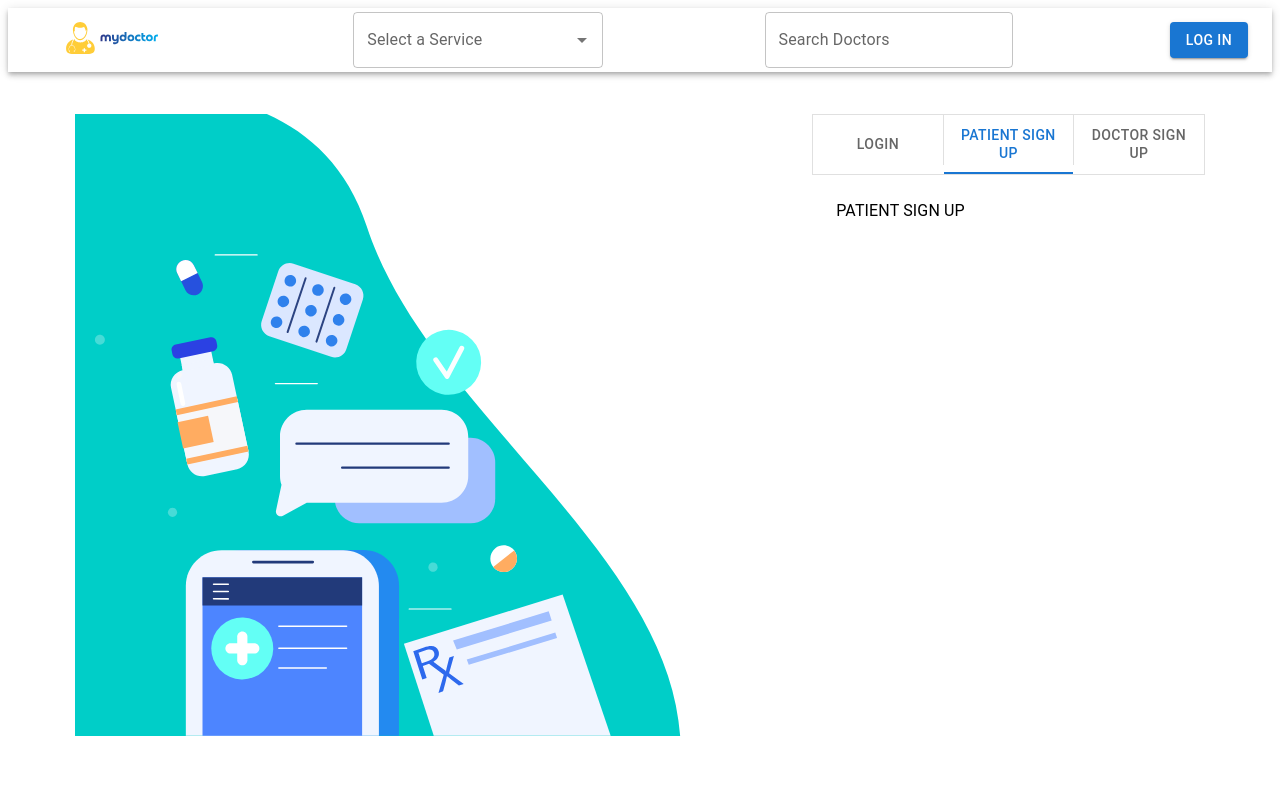
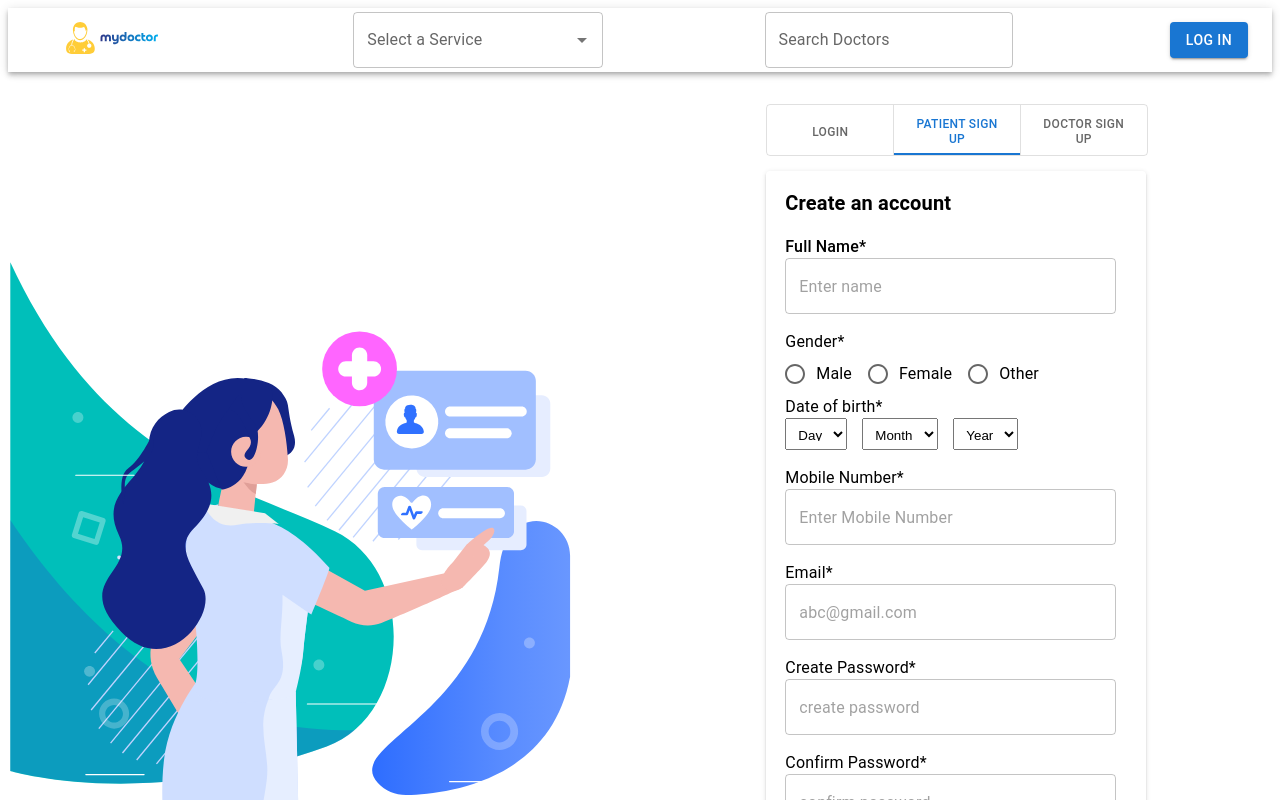
Before and after one commit to Akshat-65/my-doctor-app, a React (Create React App) app: page / in a window 1280 px wide. Both pictures are taken after a click on the tab "PATIENT SIGN UP". Shown: the top 800 px of the page. Built offline with nearby package versions, Linux system fonts and the light colour scheme.

Commit message:
rearranged layout structure and sign up form added

```diff
--- a/src/components/LogIn.js
+++ b/src/components/LogIn.js
@@ -1,17 +1,54 @@
-import Tabs from "./Tabs";
-import styles from "./LogIn.module.css";
-import image from '../assets/logInBackground.svg';
+import * as React from "react";
+import Tab from "@mui/material/Tab";
+import TabList from "@mui/lab/TabList";
+import logInImage from "../assets/logInBackground.svg";
+import signUpImage from '../assets/signUpBackground.svg';
+import Box from "@mui/material/Box";
+import TabContext from "@mui/lab/TabContext";
+import TabPanel from "@mui/lab/TabPanel";
+import Divider from "@mui/material/Divider";
+import LogInForm from "./LogInForm";
+import { useState } from "react";
+import PatientSignUp from "./PatientSignUp";
 
 const LogIn = () => {
+  const [value, setValue] = useState("1");
+
+  const handleChange = (event, newValue) => {
+    setValue(newValue);
+  };
   return (
-    <div className={styles.wrapper}>
-      <div className={styles.imageWrapper}>
-        <img src={image}/>
-      </div>
-      <div className={styles["form-wrapper"]}>
-        <Tabs />
-      </div>
-    </div>
+    <TabContext value={value} >
+      <Box sx={{ display: "flex", justifyContent: 'space-around',width :'100%' }}>
+        <Box sx={{ width: {xs:'0',md:"60%"} }}></Box>
+        <Box sx={{ width: {xs:'100%',md:'40%'}}}>
+          <TabList
+            variant="fullWidth"
+            onChange={handleChange}
+            aria-label="lab API tabs example"
+            sx={{overflow :'hidden',maxHeight :'50px',width:{xs:'93%',md:'90%',lg:'75%'},border: 1, borderColor: "divider", p:0, m:{xs:'auto',md:'0'},borderRadius:'4px'}}
+          >
+            <Tab label="LOGIN" value="1" wrapped/>
+            <Divider orientation="vertical" sx={{ height: 50 }} />
+            <Tab label="PATIENT SIGN UP" value="2" wrapped/>
+            <Divider orientation="vertical" sx={{ height: 50 }} />
+            <Tab label="DOCTOR SIGN UP" value="3" wrapped />
+          </TabList>
+        </Box>
+      </Box>
+      <Box sx={{ display: "flex",justifyContent: 'space-around',width :'100%' }}>
+        <Box sx={{display:{xs:'none',md:'flex'},width: {xs: '0',md:'60%'}}}>
+          <img src={value === '1' ? logInImage : signUpImage} style={{ width: '80%' }} />
+        </Box>
+        <Box sx={{ width: {xs:'100%',md:'40%'} }}>
+          <TabPanel value="1"  sx={{ width:{xs:'93%',md:'90%',lg:'75%'}, p : 0, m:{xs:'auto',md:'0'}, mt: {xs:'3rem',md:'15px'}, boxShadow: 2, borderRadius:'4px'}}>
+            <LogInForm />
+          </TabPanel>
+          <TabPanel value="2"  sx={{ width:{xs:'93%',md:'90%',lg:'75%'}, p : 0, m:{xs:'auto',md:'0'}, mt: {xs:'3rem',md:'15px'}, boxShadow: 2, borderRadius:'4px'}}><PatientSignUp/></TabPanel>
+          <TabPanel value="3">DOCTOR SIGN UP</TabPanel>
+        </Box>
+      </Box>
+    </TabContext>
   );
 };
 
--- a/src/components/LogIn.module.css
+++ b/src/components/LogIn.module.css
@@ -4,12 +4,13 @@
   justify-content: space-around;
 }
 
-.form-wrapper {
-  display: flex;
-  left: 60%;
-
-}
 
 .imageWrapper {
   width: 50%;
 }
+
+
+.form-wrapper {
+  display: flex;
+  width: 40%;
+}
--- a/src/components/LogInForm.js
+++ b/src/components/LogInForm.js
@@ -3,24 +3,31 @@ import TextField from "@mui/material/TextField";
 import Box from "@mui/material/Box";
 import Button from "@mui/material/Button";
 const LogInForm = () => {
+  const handleInput = () => [];
+
   return (
     <Box
-      className={styles.wrapper}
-      sx={{ boxShadow: 2, pl: 4, pr: 6, pt: 2, pb: 2 }}
+      sx={{
+        display: "flex",
+        flexDirection: "column",
+        justifyContent: "center",
+        alignItems: "center",
+      }}
     >
       <TextField
+        onChange={handleInput}
         fullWidth
-        label="Email or Mobile Number*"
+        required
+        label="Email or Mobile Number"
         id="fullWidth"
-        className={styles.input}
-        sx={{ mb:4}}
+        sx={{ mb: "2rem", mt: "1.1rem", width: "70%" }}
       />
       <TextField
         fullWidth
         label="Password"
+        required
         id="fullWidth"
-        className={styles.input}
-        sx={{ mb:4}}
+        sx={{ mb: "2rem", width: "70%" }}
       />
 
       <Box
@@ -28,16 +35,20 @@ const LogInForm = () => {
           display: { xs: "flex" },
           justifyContent: "space-between",
           alignItems: "center",
-          ml:2,
-          mr:-2
+          width: "70%",
         }}
       >
         <Button variant="contained" href="#contained-buttons">
           Log In
         </Button>
-        <a href="">Forgot Password</a>
+        <a href="">Forgot Password?</a>
       </Box>
-      <Box sx={{ m: 4 }}>
+      <Box
+        sx={{
+          m: 4,
+          width: "70%",
+        }}
+      >
         Don't have an account?
         <a href="">Sign up</a>
       </Box>
--- a/src/components/LogInForm.module.css
+++ b/src/components/LogInForm.module.css
@@ -4,6 +4,3 @@
     justify-content: center;
     width: 85%;
 }
-/* .input{
-    margin: 1rem;
-} */
--- /dev/null
+++ b/src/components/PatientSignUp.js
@@ -0,0 +1,152 @@
+import Box from "@mui/material/Box";
+import Typography from "@mui/material/Typography";
+import InputLabel from "@mui/material/InputLabel";
+import OutlinedInput from "@mui/material/OutlinedInput";
+import Radio from "@mui/material/Radio";
+import RadioGroup from "@mui/material/RadioGroup";
+import FormControlLabel from "@mui/material/FormControlLabel";
+import FormLabel from "@mui/material/FormLabel";
+import Button from "@mui/material/Button";
+import { useState } from "react";
+
+const PatientSignUp = () => {
+
+    const [fullName,setFullName] = useState('');
+    const [gender,setGender] = useState('');
+    const [DOB,setDOB] = useState('');
+    const [mobile,setMobile] = useState('');
+    const [email,setEmail] = useState('');
+    const [password,setPassword] = useState('');
+    const [confirmPassword,setConfirmPassword] = useState('');
+
+
+  const handleNameInput = (e) => {
+    console.log(e.target.value);
+    const name = e.target.value;
+    setFullName(name);
+  };
+
+  const handlegender = (e) => {
+
+  };
+
+  return (
+    <Box
+      sx={{
+        display: "flex",
+        flexDirection: "column",
+        justifyContent: "space-between",
+        alignItems: "flex-start",
+        m: "auto",
+        width: "90%",
+      }}
+    >
+      <Typography
+        variant="h6"
+        component="h1"
+        sx={{ fontWeight: "700", mb: "1rem",mt:'1rem' }}
+      >
+        Create an account
+      </Typography>
+
+      <InputLabel htmlFor="name" sx={{ fontWeight: "500", color: "black" }}>
+        Full Name*
+      </InputLabel>
+      <OutlinedInput
+        id="name"
+        placeholder="Enter name"
+        required
+        sx={{ mb: "1rem", width: "97%" }}
+        onChange={handleNameInput}
+      />
+      <Box>
+        <FormLabel id="gender" sx={{ color: "black" }}>Gender*</FormLabel>
+        <RadioGroup row aria-labelledby="gender" name="row-radio-buttons-group">
+          <FormControlLabel value="male" control={<Radio />} label="Male" sx={{ color: "black" }} />
+          <FormControlLabel value="female" control={<Radio />} label="Female" sx={{ color: "black" }} />
+          <FormControlLabel value="other" control={<Radio />} label="Other" sx={{ color: "black" }}/>
+        </RadioGroup>
+        <Box>
+          <FormLabel id="gender" sx={{ color: "black" }}>Date of birth*</FormLabel>
+        </Box>
+        <Box sx={{ mb: "1rem" }}>
+          <select
+            name=""
+            style={{
+              marginRight: "15px",
+              height: "2rem",
+              width: "auto",
+              padding: "0.5rem",
+            }}
+          >
+            <option value="day">Day</option>
+          </select>
+          <select
+            style={{
+              marginRight: "15px",
+              height: "2rem",
+              width: "auto",
+              padding: "0.5rem",
+            }}
+          >
+            <option>Month</option>
+          </select>
+          <select
+            style={{
+              marginRight: "15px",
+              height: "2rem",
+              width: "auto",
+              padding: "0.5rem",
+            }}
+          >
+            <option>Year</option>
+          </select>
+        </Box>
+      </Box>
+      <InputLabel htmlFor="mobile" sx={{ color: "black" }}>Mobile Number*</InputLabel>
+      <OutlinedInput
+        id="mobile"
+        placeholder="Enter Mobile Number"
+        type="number"
+        sx={{ mb: "1rem", width: "97%" }}
+      />
+      <InputLabel htmlFor="email" sx={{ color: "black" }}>Email*</InputLabel>
+      <OutlinedInput
+        id="email"
+        placeholder="abc@gmail.com"
+        type="email"
+        sx={{ mb: "1rem", width: "97%" }}
+      />
+      <InputLabel htmlFor="password" sx={{ color: "black" }}>Create Password*</InputLabel>
+      <OutlinedInput
+        id="password"
+        placeholder="create password"
+        type="password"
+        sx={{ mb: "1rem", width: "97%" }}
+      />
+      <InputLabel htmlFor="confirmPassword" sx={{ color: "black" }}>Confirm Password*</InputLabel>
+      <OutlinedInput
+        id="confirmPassword"
+        placeholder="confirm password"
+        type="password"
+        sx={{ mb: "1rem", width: "97%" }}
+      />
+      <Box sx={{ mb: "1rem" }}>
+        <Button variant="contained" disabled>
+          REGISTER
+        </Button>
+      </Box>
+      <Box
+        sx={{
+          width: "70%",
+          mb: "2rem",
+        }}
+      >
+        Already have an account?
+        <a href="">Sign in</a>
+      </Box>
+    </Box>
+  );
+};
+
+export default PatientSignUp;
--- a/src/components/Tabs.js
+++ /dev/null
@@ -1,41 +0,0 @@
-import * as React from "react";
-import Box from "@mui/material/Box";
-import Tab from "@mui/material/Tab";
-import TabContext from "@mui/lab/TabContext";
-import TabList from "@mui/lab/TabList";
-import TabPanel from "@mui/lab/TabPanel";
-import Divider from "@mui/material/Divider";
-import { useState } from "react";
-import LogInForm from "./LogInForm";
-
-const Tabs = () => {
-  const [value, setValue] = useState("1");
-
-  const handleChange = (event, newValue) => {
-    setValue(newValue);
-  };
-  return (
-    <Box sx={{ width: "100%", typography: "body1" }}>
-      <TabContext value={value}>
-        <Box sx={{ border: 1, borderColor: "divider" }}>
-          <TabList
-            variant="fullWidth"
-            onChange={handleChange}
-            aria-label="lab API tabs example"
-          >
-            <Tab label="LOGIN" value="1" />
-            <Divider orientation="vertical" sx={{ height: 50 }} />
-            <Tab label="PATIENT SIGN UP" value="2" />
-            <Divider orientation="vertical" sx={{ height: 50 }} />
-            <Tab label="DOCTOR SIGN UP" value="3" />
-          </TabList>
-        </Box>
-        <TabPanel value="1"><LogInForm/></TabPanel>
-        <TabPanel value="2">PATIENT SIGN UP</TabPanel>
-        <TabPanel value="3">DOCTOR SIGN UP</TabPanel>
-      </TabContext>
-    </Box>
-  );
-};
-
-export default Tabs;
```
Also changed, not shown: src/assets/signUpBackground.svg (added).
